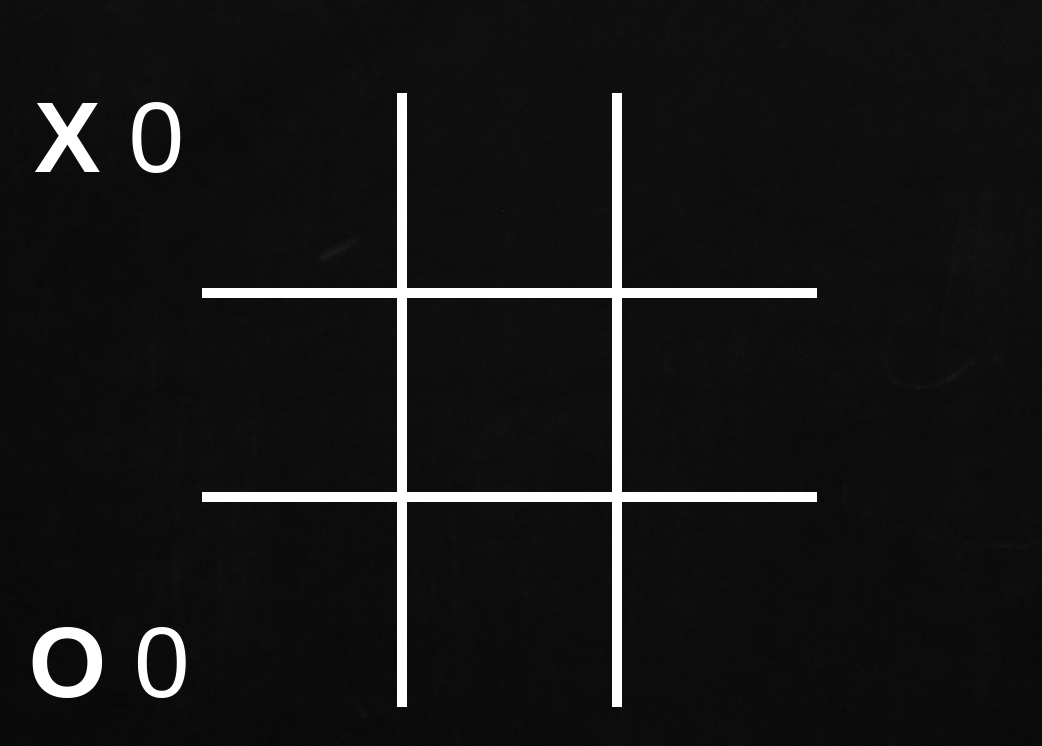
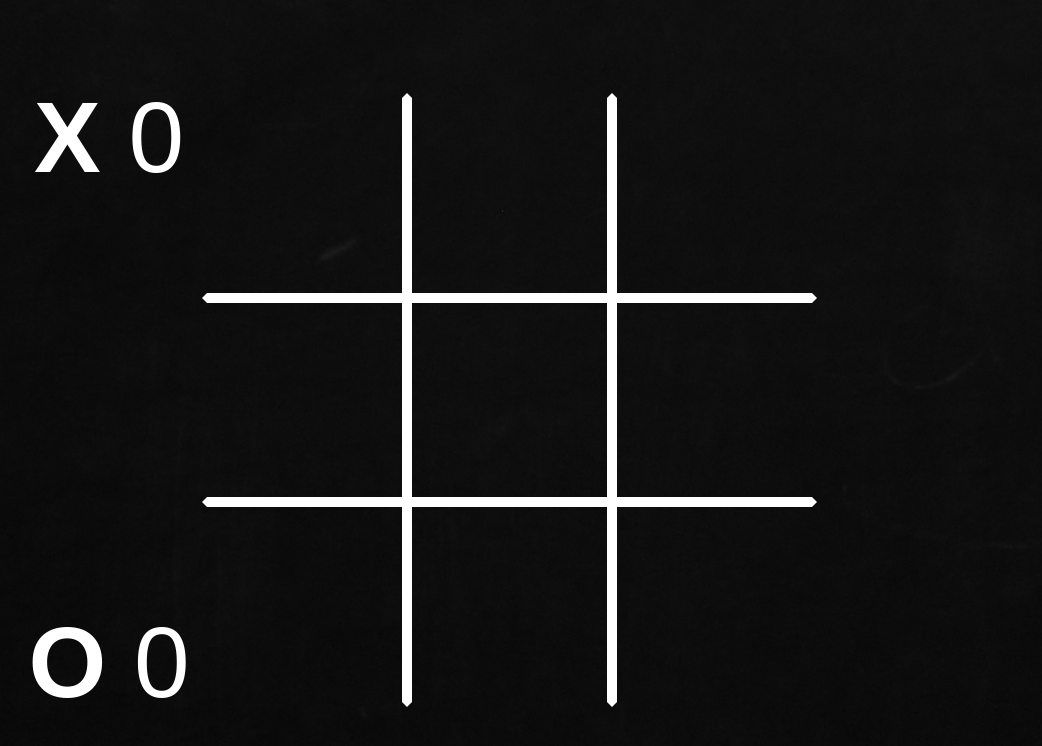
Before and after one commit to NikolasMosca/tic-tac-toe-vue-js, a Vue app: page / in a window 1280 px wide. Shown: the top 746 px of the page, without its empty margins (211-1253 px from the left). Built offline with nearby package versions, Linux system fonts and the light colour scheme.

Commit message:
fix distortion of X and O in small resolutions

```diff
--- a/src/components/TrisGrid.vue
+++ b/src/components/TrisGrid.vue
@@ -257,7 +257,8 @@
 </script>
 
 <style lang="scss" scoped>
-  $border: 10px solid white;
+  $b: 5px solid white;
+  $n: 5px solid transparent;
 
   @keyframes pulse {
     0% { opacity: 0.1; }
@@ -273,6 +274,15 @@
   @keyframes o-animation {
     0% { transform: scale(0); }
     100% { transform: scale(1); }
+  }
+
+  @mixin generateBorder($left, $top, $right, $bottom) {
+    border: {
+      left: $left;
+      top: $top;
+      right: $right;
+      bottom: $bottom;
+    }
   }
 
   .tris-grid {
@@ -298,47 +308,39 @@
       align-items: center;
 
       &.A1 {
-        border: {
-          right: $border;
-          bottom: $border;
-        }
+        @include generateBorder($n, $n, $b, $b);
       }
 
       &.A2 {
-        border-bottom: $border;
+        @include generateBorder($b, $n, $b, $b);
       }
 
       &.A3 {
-        border: {
-          left: $border;
-          bottom: $border;
-        }
+        @include generateBorder($b, $n, $n, $b);
       }
 
       &.B1 {
-        border: {
-          right: $border;
-          bottom: $border;
-        }
+        @include generateBorder($n, $b, $b, $b);
       }
 
       &.B2 {
-        border-bottom: $border;
+        @include generateBorder($b, $b, $b, $b);
       }
 
       &.B3 {
-        border: {
-          left: $border;
-          bottom: $border;
-        }
+        @include generateBorder($b, $b, $n, $b);
       }
 
       &.C1 {
-        border-right: $border;
+        @include generateBorder($n, $b, $b, $n);
+      }
+
+      &.C2 {
+        @include generateBorder($b, $b, $b, $n);
       }
 
       &.C3 {
-        border-left: $border;
+        @include generateBorder($b, $b, $n, $n);
       }
 
       &.empty {
@@ -413,12 +415,12 @@
   @media screen and (max-width: 700px) {
     .X {
       div {
-        height: 10px !important;
+        height: 7px !important;
       }
     }
 
     .O {
-      border: 10px solid white !important;
+      border: 7px solid white !important;
     }
   }
 </style>
```
